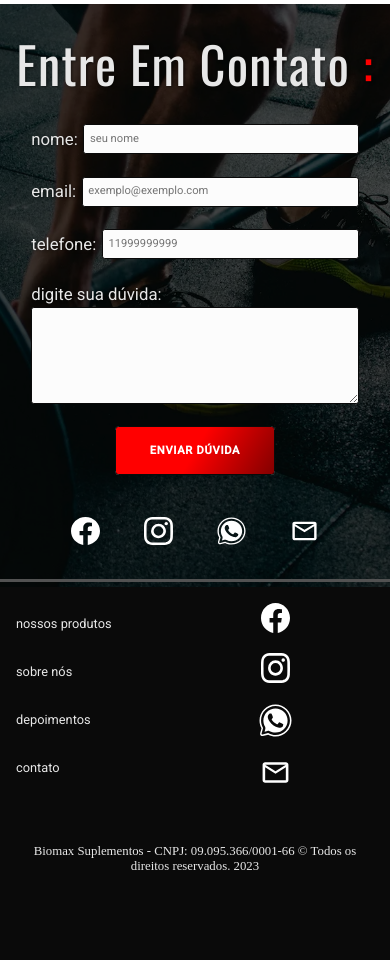
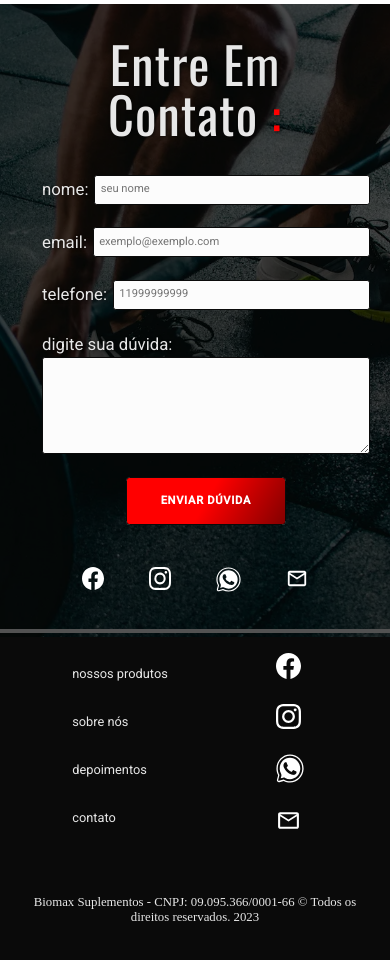
Before and after one commit to matheuscente/suplementosbaratos, a plain HTML site: page index.html in a window 390 px wide. Shown: the part 4057-5017 px from the top of the page. Before the commit the page ends 4971 px from the top, so only its background shows below. Drawn offline with nearby package versions, Linux system fonts and the light colour scheme.

Commit message:
alterações finais

```diff
--- a/css/home/contato.css
+++ b/css/home/contato.css
@@ -12,11 +12,13 @@
 
 
 .contato-grid {
-    align-items: start;
+    align-items: center;
     display: grid;
     grid-template-columns: 1fr 1fr;
     gap: 6rem;
     padding-bottom: 50px;
+    padding-left: 40px;
+    padding-right: 40px;
 }
 
 .contato-redes {
@@ -80,8 +82,8 @@
 }
 
 .contato-redes {
-    display: grid;
-    grid-template-columns: 1fr;
+    display: flex;
+    flex-direction: column;
     gap: 2rem;
 }
 
@@ -104,6 +106,10 @@
     display: block;
     align-self: center;
     padding: 20px 40px !important;
+}
+
+.contato-redes a {
+    display: inline-block;
 }
 
 @media (max-width: 1100px) {
@@ -141,7 +147,7 @@
         margin: 40px auto;
         column-gap: 4rem;
         justify-content: center;
-        grid-template-columns: repeat(4, 1fr);
+        flex-direction: row;
 
     }
 
--- a/css/home/footer.css
+++ b/css/home/footer.css
@@ -19,8 +19,8 @@
 .footer-redes {
     justify-self: start;
     justify-items: center;
-    display: grid;
-    grid-template-columns:1fr;
+    display: flex;
+   flex-direction: column;
     gap: 1.625rem;
 
 }
@@ -94,18 +94,22 @@
         margin: 0 auto;
     }
     .footer-grid {
-        row-gap: 3rem;
+        padding-left: 30px;
+        padding-right: 30px;
+        gap: 3rem;
 
     }
 
     .footer-lista {
-        width: 100%;
+
+        width: fit-content;
         justify-content: end;
         grid-row: 1;
-        grid-column: 1/-1;
+
     }
 
     .footer-redes {
+        justify-self: center;
         grid-row: 1;
         grid-column: 2;
     }
--- a/index.html
+++ b/index.html
@@ -222,8 +222,11 @@
 
     <article id="contato" class="contato">
         <div class="filtro-bg">
-        <h1 class="conteiner cor1 font-o-gg" data-anime="200">entre em contato <span class="cor-red-1">:</span></h1>
+
+
         <div class="contato-grid conteiner">
+            <div>
+                <h1 class="conteiner cor1 font-o-gg" data-anime="200">entre em contato <span class="cor-red-1">:</span></h1>
                 <form class="font-r-m cor1 form" action="./" method="POST" data-anime="100">
                     <div class="item-formulario">
                         <label for="nome">nome:</label>
@@ -248,6 +251,7 @@
                     </div>
                     <input class="btn-principal btn-enviar" type="submit" value="enviar dúvida">
                 </form>
+            </div>
 
 
             <ul class="contato-redes">
```
Also changed, not shown: css/style.min.css.
